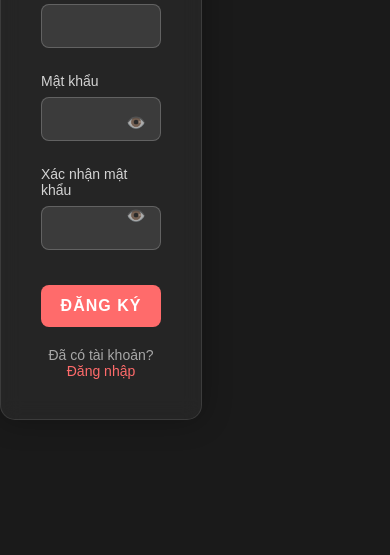
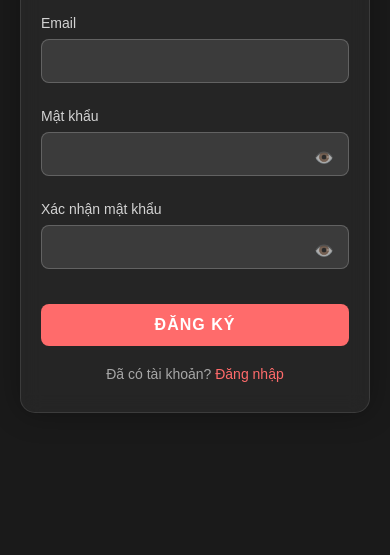
Before and after one commit to hoangnamnion/Photobooth, a website: page register.html in a window 390 px wide. Shown: the part 289-844 px from the top of the page. Drawn offline with Linux system fonts and the light colour scheme; files whose address does not match are found by name.

Commit message:
Update register.html

```diff
--- a/register.html
+++ b/register.html
@@ -2,7 +2,7 @@
 <html lang="vi">
 <head>
     <meta charset="UTF-8">
-    <meta name="viewport" content="width=device-width, initial-scale=1.0, viewport-fit=cover">
+    <meta name="viewport" content="width=device-width, initial-scale=1.0">
     <title>Đăng ký thành viên | PhotoBooth Hoàng Nam</title>
     <style>
         * {
@@ -14,7 +14,7 @@
 
         body {
             background: #1a1a1a;
-            min-height: 100vh; /* Sửa lại dòng này */
+            min-height: 100vh;
             display: flex;
             justify-content: center;
             align-items: center;
@@ -138,13 +138,9 @@
         }
 
         @media (max-width: 480px) {
-            body {
-                align-items: flex-start;
-                min-height: auto;
-                height: auto;
-            }
             .register-container {
-                margin: 40px 0;
+                padding: 30px 20px;
+                margin: 20px;
             }
         }
 
@@ -168,18 +164,18 @@
         <form id="registerForm">
             <div class="input-group">
                 <label for="email">Email</label>
-                <input type="email" id="email" name="email" required autocomplete="off" autocorrect="off" spellcheck="false">
+                <input type="email" id="email" name="email" required>
             </div>
 
             <div class="input-group">
                 <label for="password">Mật khẩu</label>
-                <input type="password" id="password" name="password" required autocomplete="off">
+                <input type="password" id="password" name="password" required>
                 <span class="password-toggle" onclick="togglePassword('password')">👁️</span>
             </div>
 
             <div class="input-group">
                 <label for="confirmPassword">Xác nhận mật khẩu</label>
-                <input type="password" id="confirmPassword" name="confirmPassword" required autocomplete="off">
+                <input type="password" id="confirmPassword" name="confirmPassword" required>
                 <span class="password-toggle" onclick="togglePassword('confirmPassword')">👁️</span>
             </div>
 
@@ -279,12 +275,12 @@
                 transactions: [],
                 createdAt: new Date().toISOString()
             };
+
+            users.push(newUser);
+            localStorage.setItem('users', JSON.stringify(users));
+
             alert('Đăng ký thành công! Vui lòng đăng nhập.');
             window.location.href = '/login.html';
-        }); localStorage.setItem('users', JSON.stringify(users));
-    </script>
-</body>     alert('Đăng ký thành công! Vui lòng đăng nhập.');
-</html>     window.location.href = '/login.html';
         });
     </script>
 </body>
```
